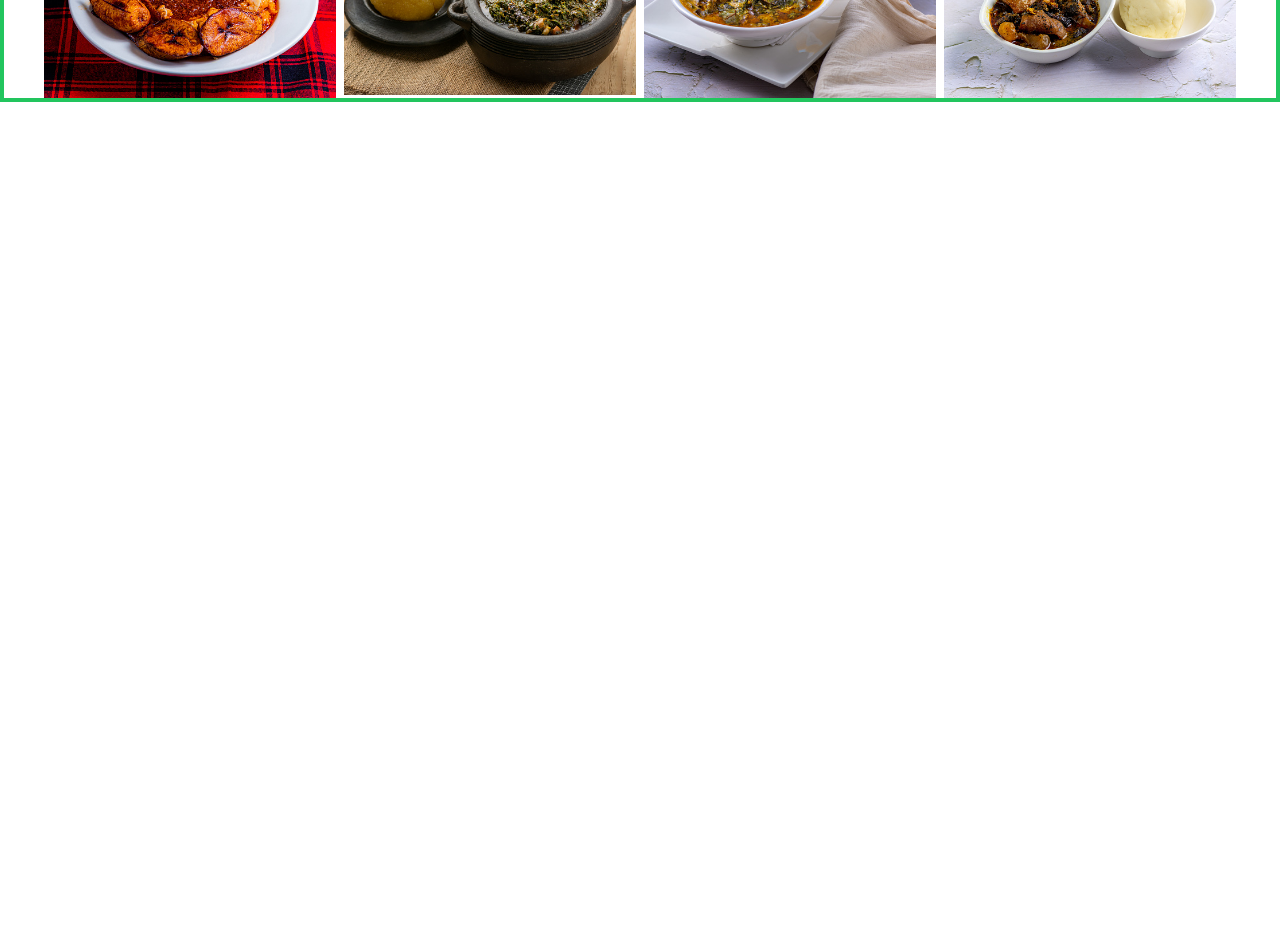
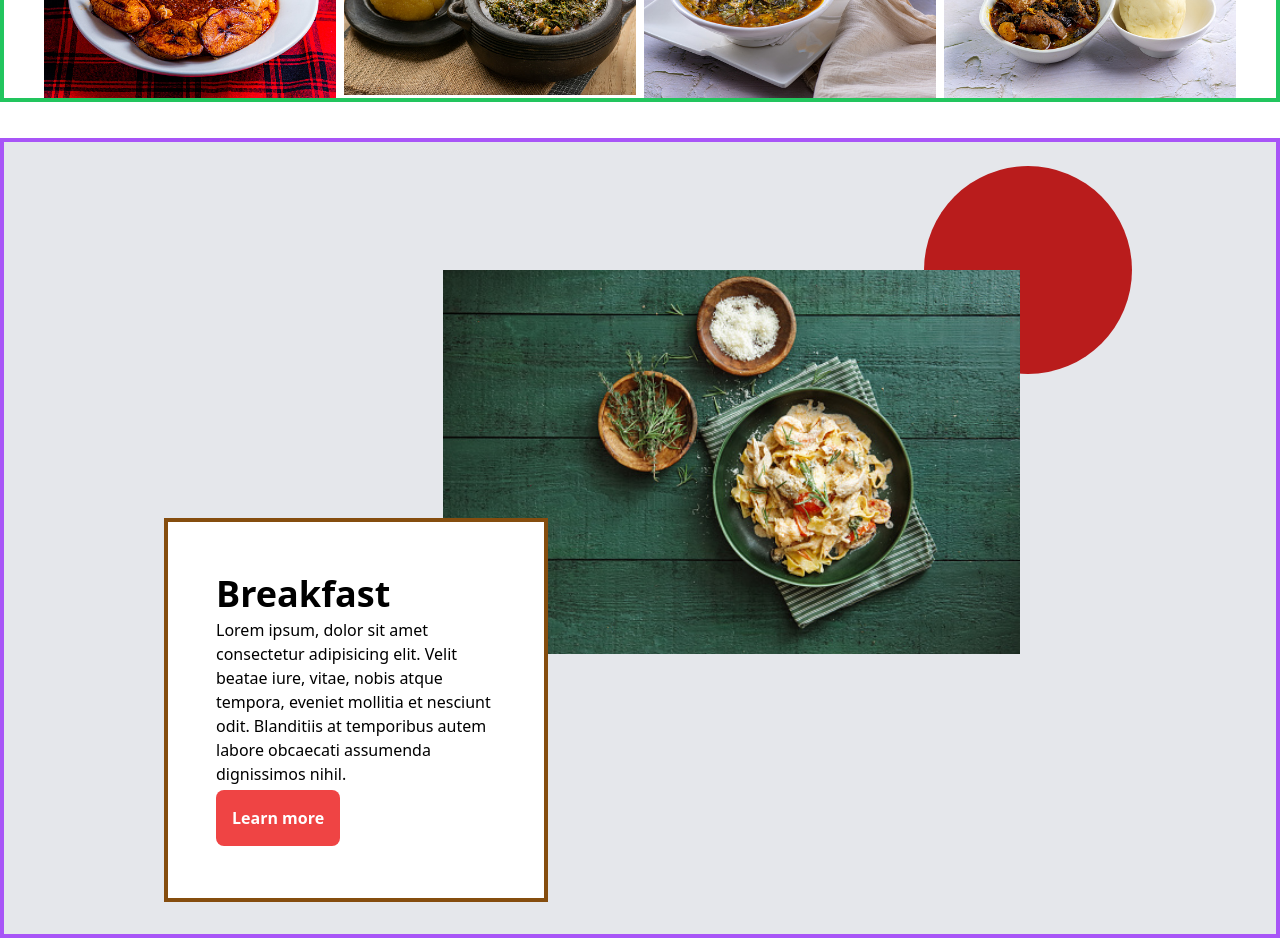
Before and after one commit to Ose-Augustine/fullstack-restuaurant, a React (Vite) app in the folder react-client/: page / in a window 1280 px wide. Shown: the part 900-1838 px from the top of the page. Before the commit the page ends 1038 px from the top, so only its background shows below. Built offline with nearby package versions, Linux system fonts and the light colour scheme.

Commit message:
Completed static food info.

```diff
--- a/react-client/src/App.jsx
+++ b/react-client/src/App.jsx
@@ -1,10 +1,12 @@
 import FoodsSlide from "./components/landing-page/Foods"
+import FoodInfo from "./components/landing-page/Info"
 import Hero from "./components/landing-page/hero"
 function App() {
   return (
     <>
       <Hero />
       <FoodsSlide />
+      <FoodInfo />
     </>
   )
 }
--- /dev/null
+++ b/react-client/src/components/landing-page/Info.jsx
@@ -0,0 +1,24 @@
+// Display a random food and button for more
+// About the food
+export default function FoodInfo(){
+    return (
+        <div className="bg-gray-200  relative border-4 border-purple-500 h-screen flex">
+
+            <div className="h-52 w-52 rounded-full bg-red-700 absolute right-36 top-6"></div>
+            <div className="absolute top-32 right-64">
+                <img className="h-96" src="./images/italian-seafood-pasta.jpg" alt="Picture of italian seafood pasta" />
+            </div>
+            <div className="border-4 border-yellow-800 absolute bottom-8 left-40 h-96 w-96 p-12 bg-white flex flex-col justify-evenly">
+                {/* header to change according to category of food displayed*/}
+                <header className="font-semibold text-4xl">Breakfast</header>
+                <p>
+                    Lorem ipsum, dolor sit amet consectetur adipisicing elit.
+                    Velit beatae iure, vitae, nobis atque tempora,
+                    eveniet mollitia et nesciunt odit.
+                    Blanditiis at temporibus autem labore obcaecati assumenda dignissimos nihil.
+                </p>
+                <button className="bg-red-500 text-white font-semibold rounded-lg self-start p-4">Learn more</button>
+            </div>
+        </div>
+    )
+}
```
Also changed, not shown: react-client/public/images/italian-seafood-pasta.jpg (added).
